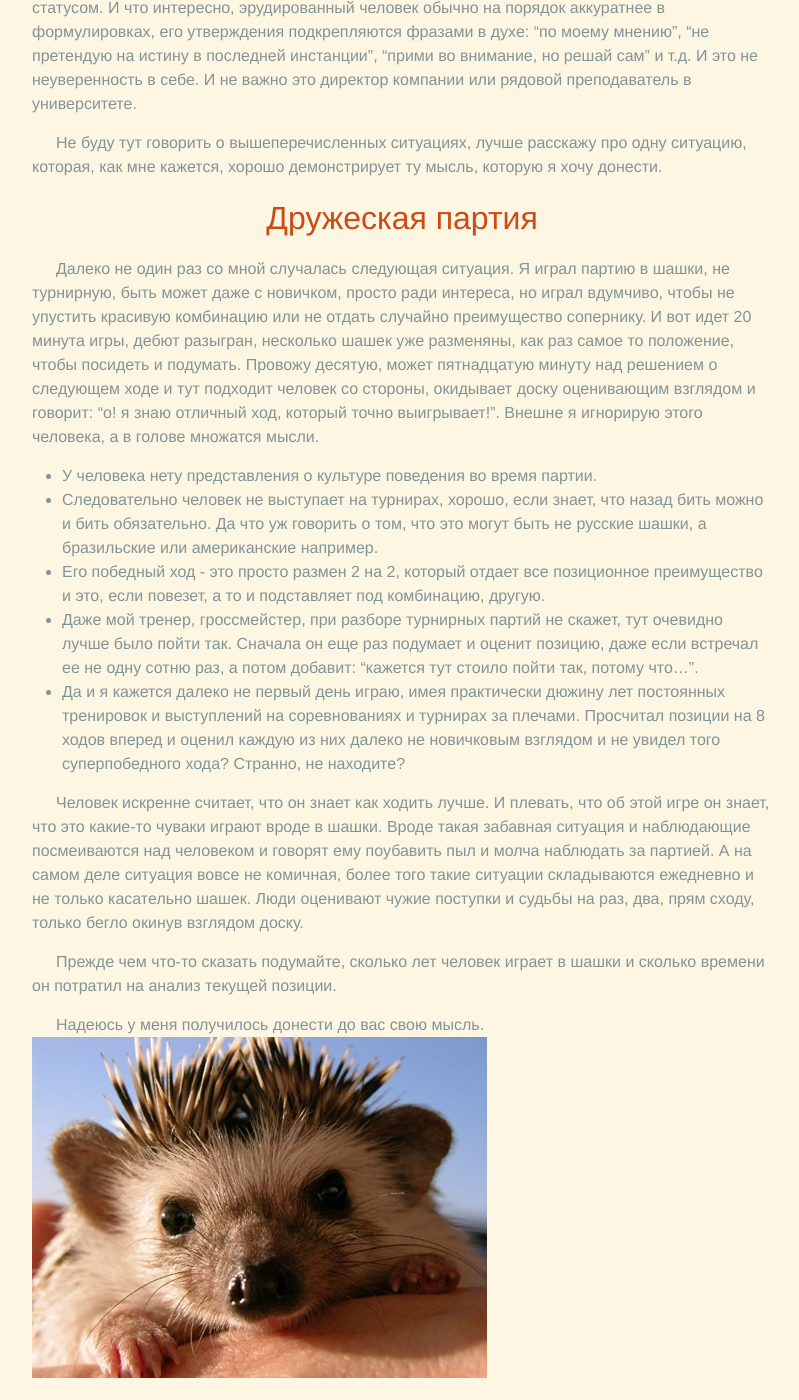
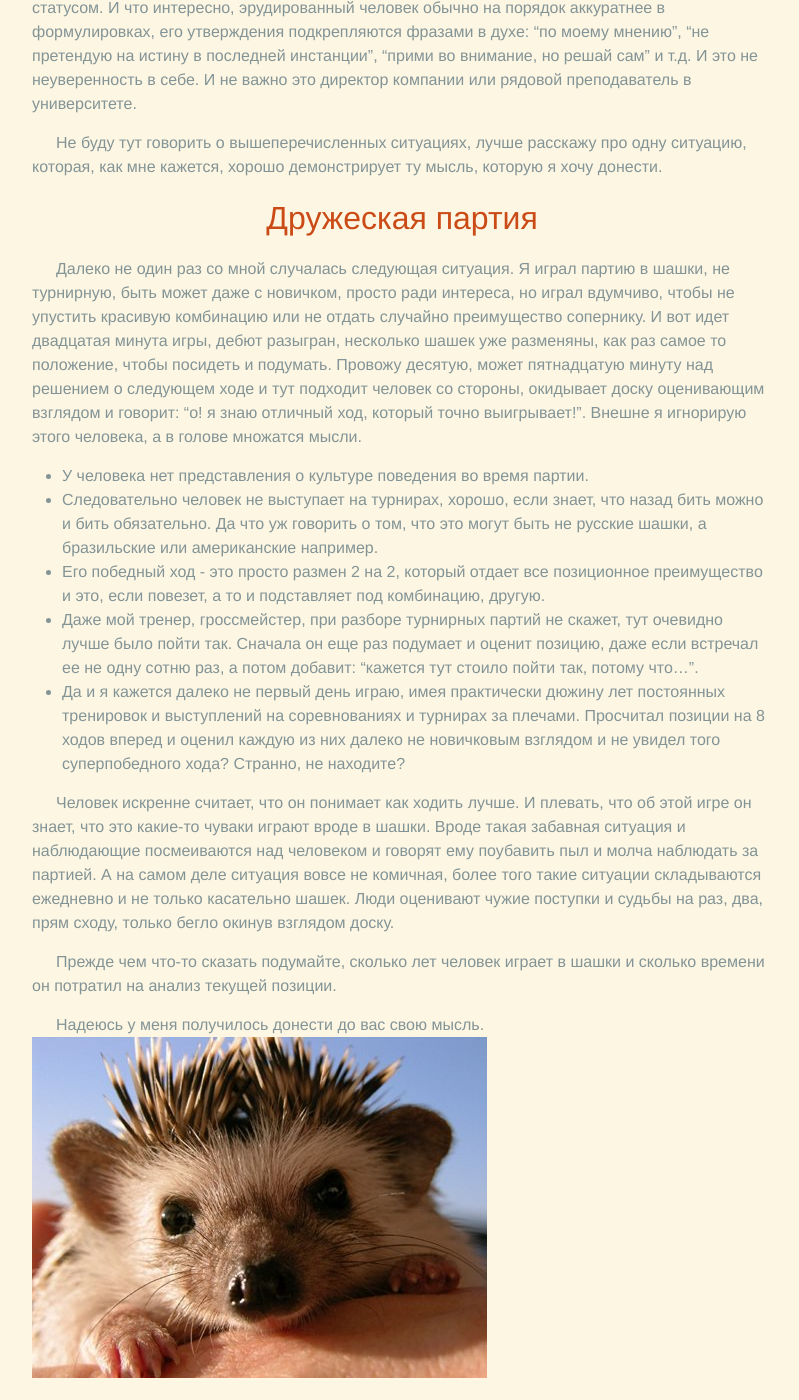
Before and after one commit to rednotes/rednotes.github.io, a Jekyll site: the page built from _posts/2015-03-19-checkers-thought-0.markdown, in a window 1280 px wide and 1400 px high, scrolled down 770 px. Shown: the whole window, without its empty margins (238-1037 px from the left). Built offline with Jekyll 4.4.1, drawn with Linux system fonts in a browser that asks for light colours.

Commit message:
Small fix

```diff
--- a/_posts/2015-03-19-checkers-thought-0.markdown
+++ b/_posts/2015-03-19-checkers-thought-0.markdown
@@ -48,14 +48,14 @@
 Далеко не один раз со мной случалась следующая ситуация. Я играл партию в
 шашки, не турнирную, быть может даже с новичком, просто ради интереса, но играл
 вдумчиво, чтобы не упустить красивую комбинацию или не отдать случайно
-преимущество сопернику. И вот идет 20 минута игры, дебют разыгран, несколько
-шашек уже разменяны, как раз самое то положение, чтобы посидеть и подумать.
-Провожу десятую, может пятнадцатую минуту над решением о следующем ходе и тут
-подходит человек со стороны, окидывает доску оценивающим взглядом и говорит:
-"о! я знаю отличный ход, который точно выигрывает!". Внешне я игнорирую этого
-человека, а в голове множатся мысли.
+преимущество сопернику. И вот идет двадцатая минута игры, дебют разыгран,
+несколько шашек уже разменяны, как раз самое то положение, чтобы посидеть
+и подумать. Провожу десятую, может пятнадцатую минуту над решением о
+следующем ходе и тут подходит человек со стороны, окидывает доску оценивающим
+взглядом и говорит: "о! я знаю отличный ход, который точно выигрывает!".
+Внешне я игнорирую этого человека, а в голове множатся мысли.
 
-* У человека нету представления о культуре поведения во время партии.
+* У человека нет представления о культуре поведения во время партии.
 * Следовательно человек не выступает на турнирах, хорошо, если знает, что назад
 бить можно и бить обязательно. Да что уж говорить о том, что это могут быть не
 русские шашки, а бразильские или американские например.
@@ -70,8 +70,8 @@
 Просчитал позиции на 8 ходов вперед и оценил каждую из них далеко не новичковым
 взглядом и не увидел того суперпобедного хода? Странно, не находите?
 
-Человек искренне считает, что он знает как ходить лучше. И плевать, что об этой
-игре он знает, что это какие-то чуваки играют вроде в шашки. Вроде такая
+Человек искренне считает, что он понимает как ходить лучше. И плевать, что об
+этой игре он знает, что это какие-то чуваки играют вроде в шашки. Вроде такая
 забавная ситуация и наблюдающие посмеиваются над человеком и говорят ему
 поубавить пыл и молча наблюдать за партией. А на самом деле ситуация вовсе
 не комичная, более того такие ситуации складываются ежедневно и не только
```
